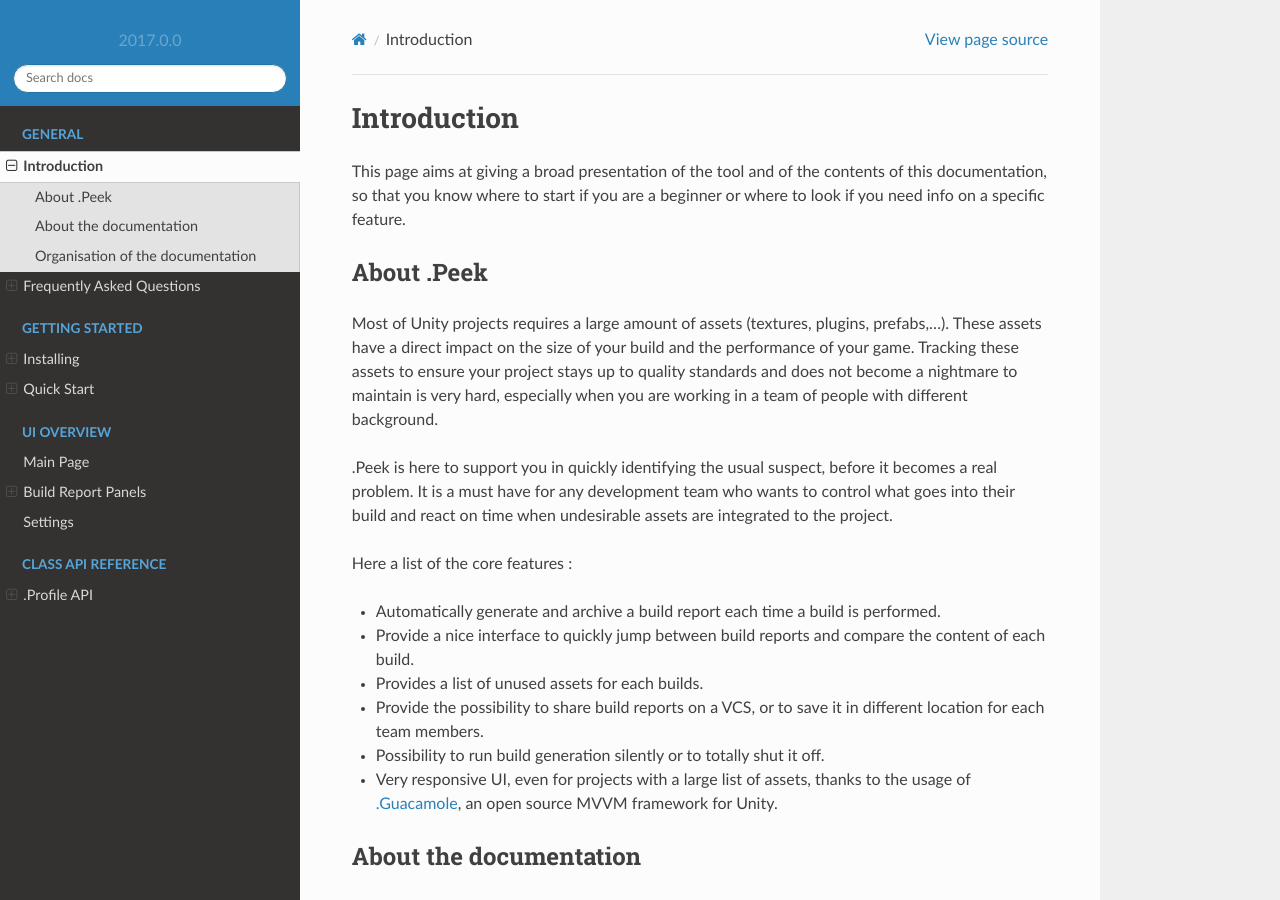
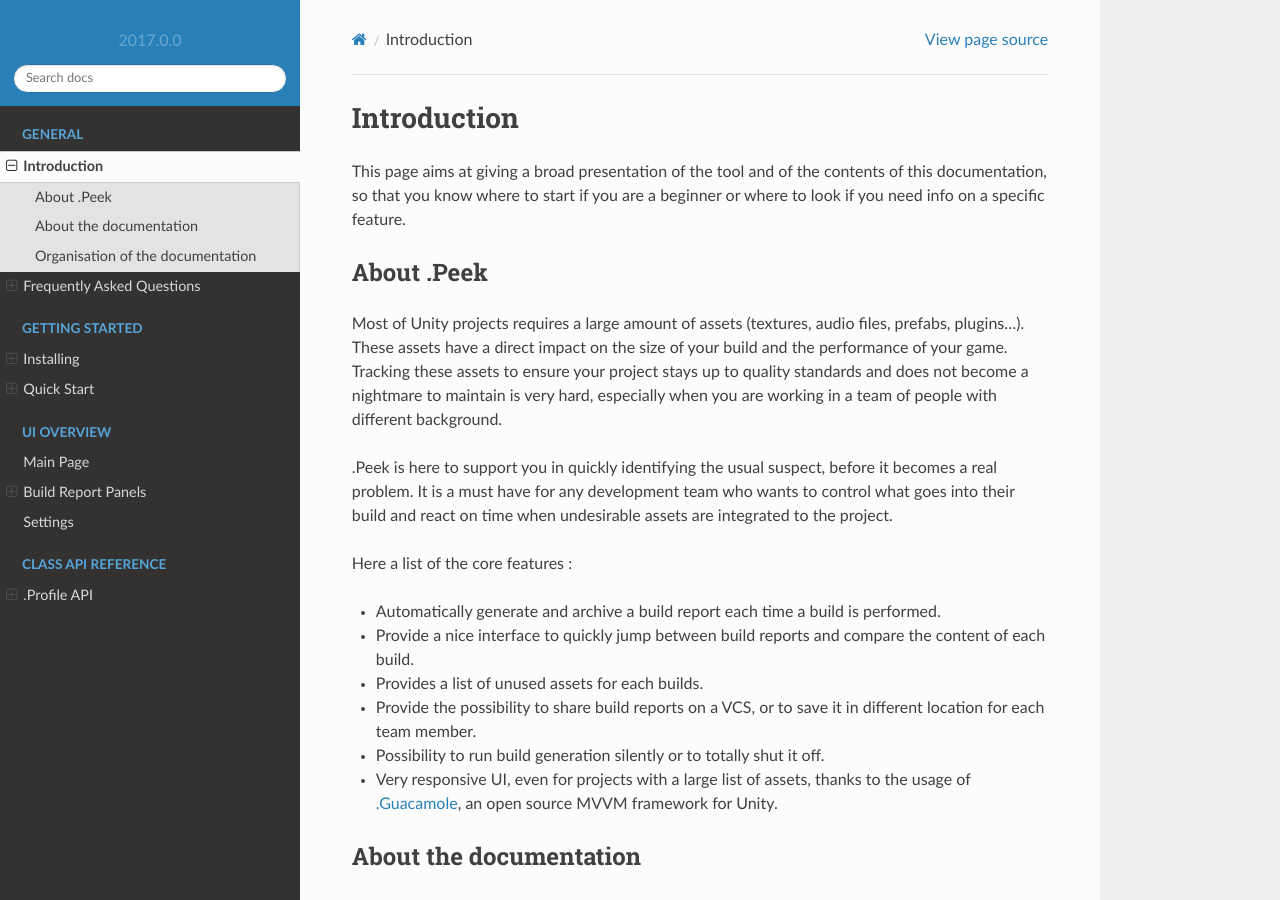
Before and after one commit to WellFiredDevelopment/dotPeekDocumentation, a Sphinx documentation site: the page built from sphinx/source/general/introduction.rst, in a window 1280 px wide and 900 px high. Built offline with Sphinx 7.4.7 and the Read the Docs theme 2.0.0, drawn with Linux system fonts in a browser that asks for light colours.

Commit message:
Update introduction.rst (#1)
Slight gramatical errors, or changed things to improve readability / usage frequency.

```diff
--- a/sphinx/source/general/introduction.rst
+++ b/sphinx/source/general/introduction.rst
@@ -8,7 +8,7 @@
 About .Peek
 -----------
 
-Most of Unity projects requires a large amount of assets (textures, plugins, prefabs,…). These assets have a direct impact on the
+Most of Unity projects requires a large amount of assets (textures, audio files, prefabs, plugins…). These assets have a direct impact on the
 size of your build and the performance of your game. Tracking these assets to ensure your project stays up to quality standards
 and does not become a nightmare to maintain is very hard, especially when you are working in a team of people with different background.
 
@@ -21,7 +21,7 @@
 * Automatically generate and archive a build report each time a build is performed.
 * Provide a nice interface to quickly jump between build reports and compare the content of each build.
 * Provides a list of unused assets for each builds.
-* Provide the possibility to share build reports on a VCS, or to save it in different location for each team members.
+* Provide the possibility to share build reports on a VCS, or to save it in different location for each team member.
 * Possibility to run build generation silently or to totally shut it off.
 * Very responsive UI, even for projects with a large list of assets, thanks to the usage of `.Guacamole <https://github.com/ArtOfSettling/.Guacamole>`_, an open source MVVM framework for Unity.
 
```
